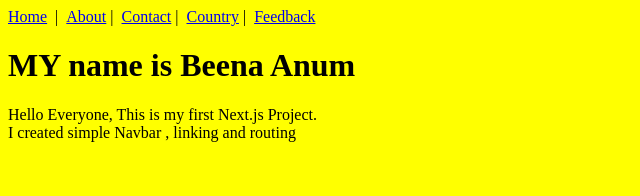
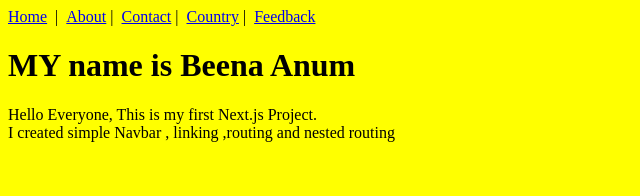
Before and after one commit to BeenaAnum/Next.js-class-work, a Next.js app in the folder class3/: page / in a window 1280 px wide. Shown: the top 196 px of the page, without its empty margins (0-640 px from the left). Built offline with nearby package versions, Linux system fonts and the light colour scheme.

Commit message:
Update page.tsx

```diff
--- a/class3/app/page.tsx
+++ b/class3/app/page.tsx
@@ -5,7 +5,7 @@ export default function Home(){
     return(
         <><h1>MY name is {name}</h1>
         <p>Hello Everyone, This is my first Next.js Project.<br></br>
-        I created simple Navbar , linking and routing</p>
+        I created simple Navbar , linking ,routing and nested routing</p>
          </>
     )
 }
```
